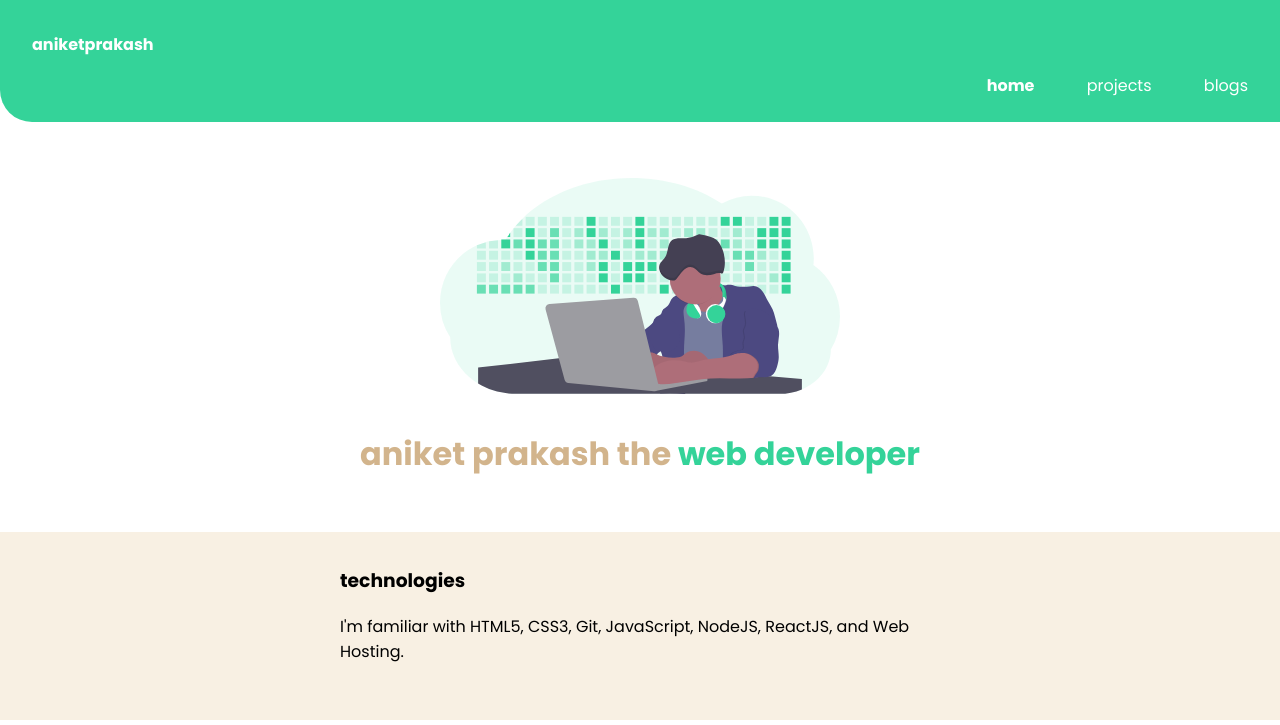
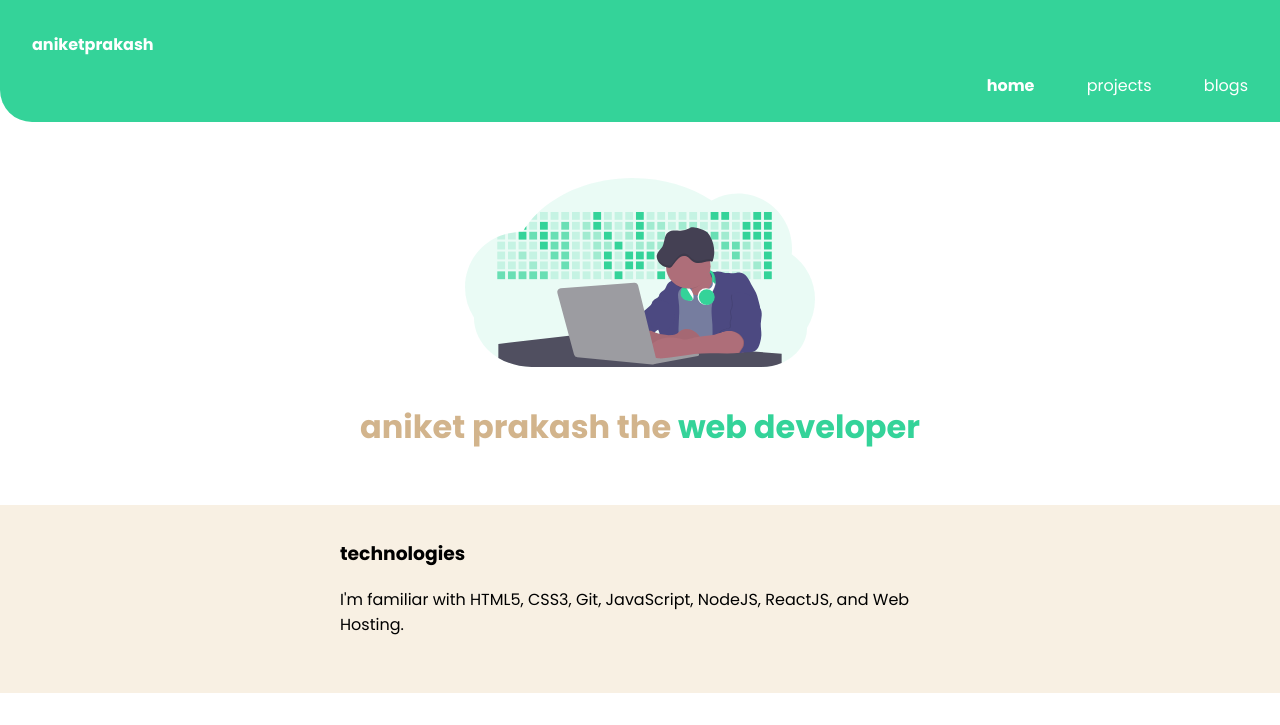
Before and after one commit to anik31/portfolio-aniket, a plain HTML site: page index.html in a window 1280 px wide. Shown: the top 725 px of the page. Drawn offline with Linux system fonts and the light colour scheme.

Commit message:
fix: styling

```diff
--- a/styles.css
+++ b/styles.css
@@ -80,7 +80,7 @@ nav .link{
     padding-bottom: 0rem;
 }
 .hero-img{
-    max-width: 400px;
+    max-width: 350px;
     padding: 0.5rem 0rem;
 }
 .hero-text{
@@ -92,6 +92,7 @@ nav .link{
 
 /* sections */
 section{
+    padding: 0rem 2rem;
     padding-top: 1rem;
     padding-bottom: 2.5rem;
 }
```
